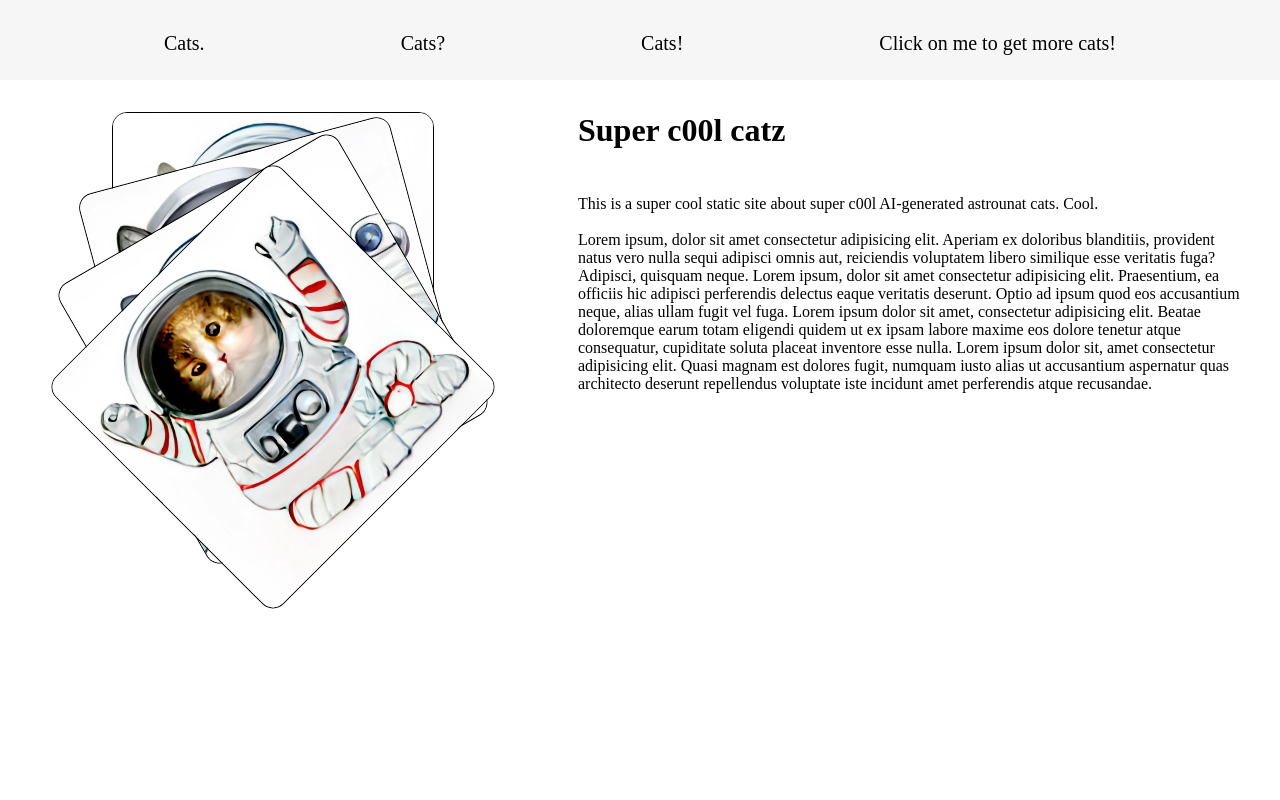
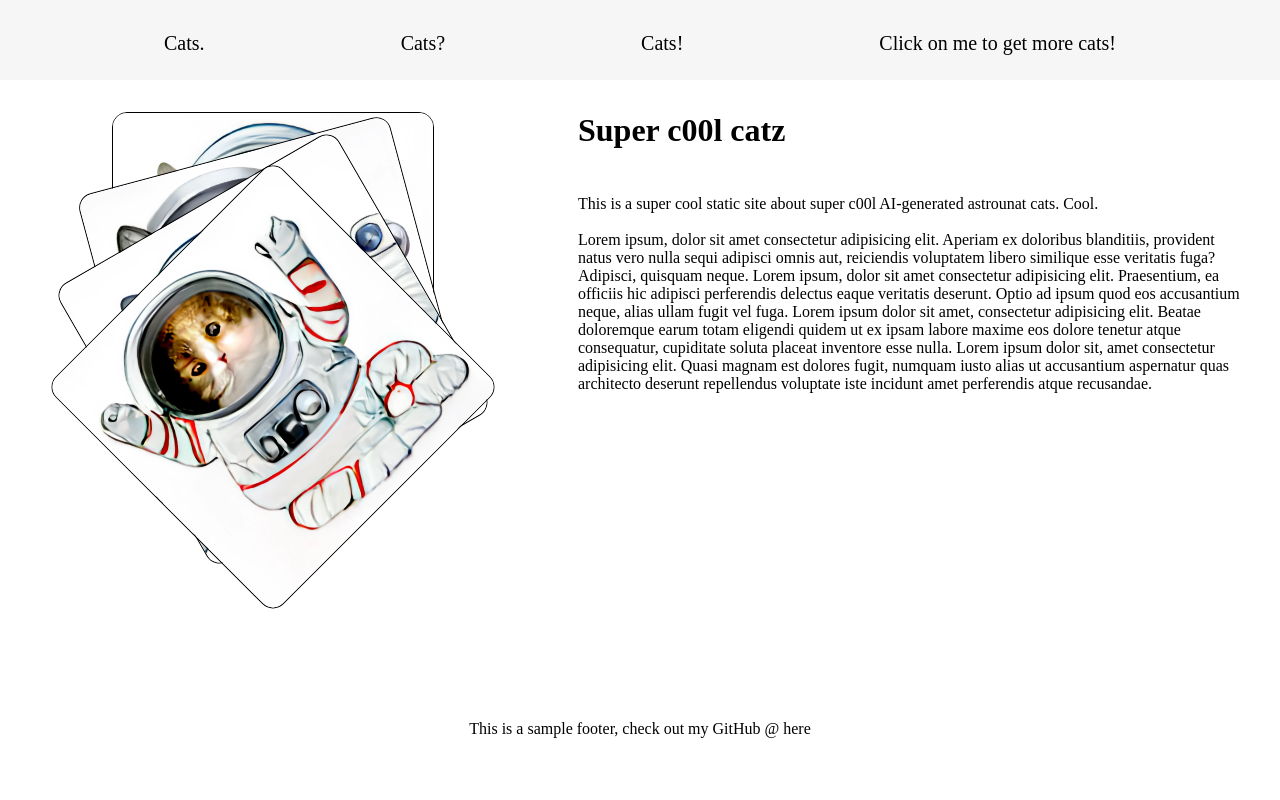
Before and after one commit to JakubSapko/PWI, a plain HTML site: page index.html in a window 1280 px wide. Drawn offline with Linux system fonts and the light colour scheme.

Commit message:
add: footer

```diff
--- a/index.html
+++ b/index.html
@@ -12,7 +12,12 @@
             <div class="navbarItem">Cats.</div>
             <div class="navbarItem">Cats?</div>
             <div class="navbarItem">Cats!</div>
-            <a class="navbarItem" href="https://huggingface.co/spaces/dalle-mini/dalle-mini"> Click on me to get more cats! </a>
+            <a
+                class="navbarItem"
+                href="https://huggingface.co/spaces/dalle-mini/dalle-mini"
+            >
+                Click on me to get more cats!
+            </a>
         </div>
         <div class="mainSection">
             <div class="photoContainer">
@@ -66,5 +71,9 @@
                 </div>
             </div>
         </div>
+        <div class="footer">
+            This is a sample footer, check out my GitHub @
+            <a href="https://github.com/JakubSapko">here</a>
+        </div>
     </body>
 </html>
--- a/styles.css
+++ b/styles.css
@@ -30,13 +30,13 @@ a, a:visited {
     color: black;
 }
 
-.navbarItem:hover {
+.navbarItem:hover, a:hover {
     color:rgba(11, 161, 184, 0.683)
 }
 
 .mainSection {
     width: 100vw;
-    height: 90vh;
+    height: 80vh;
 
     display: flex;
     flex-direction: row;
@@ -91,3 +91,9 @@ a, a:visited {
     max-height: min-content;
     margin-top: 5rem;
 }
+
+.footer {
+    height: 10vh;
+    align-self: flex-end;
+    margin: auto;
+}
```
